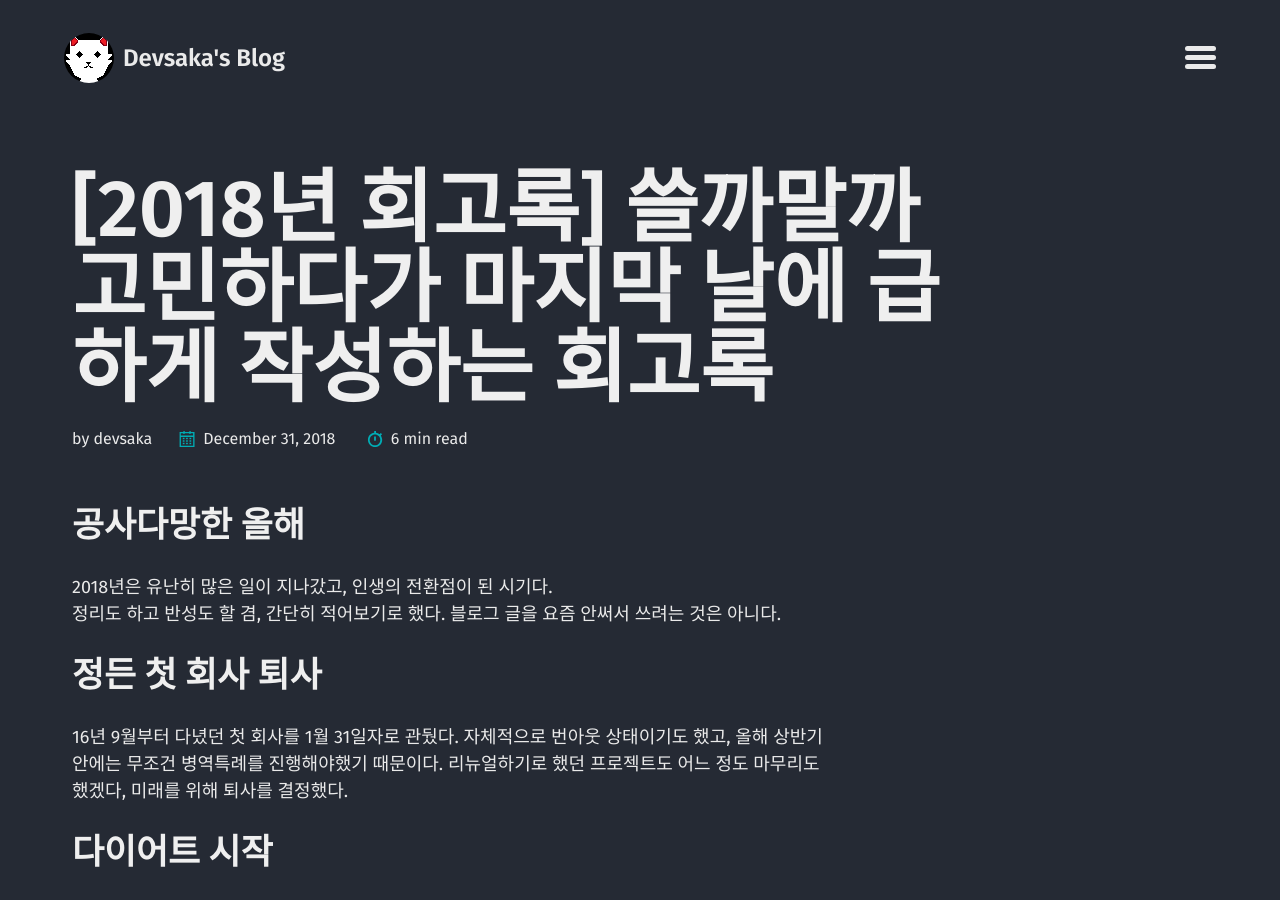
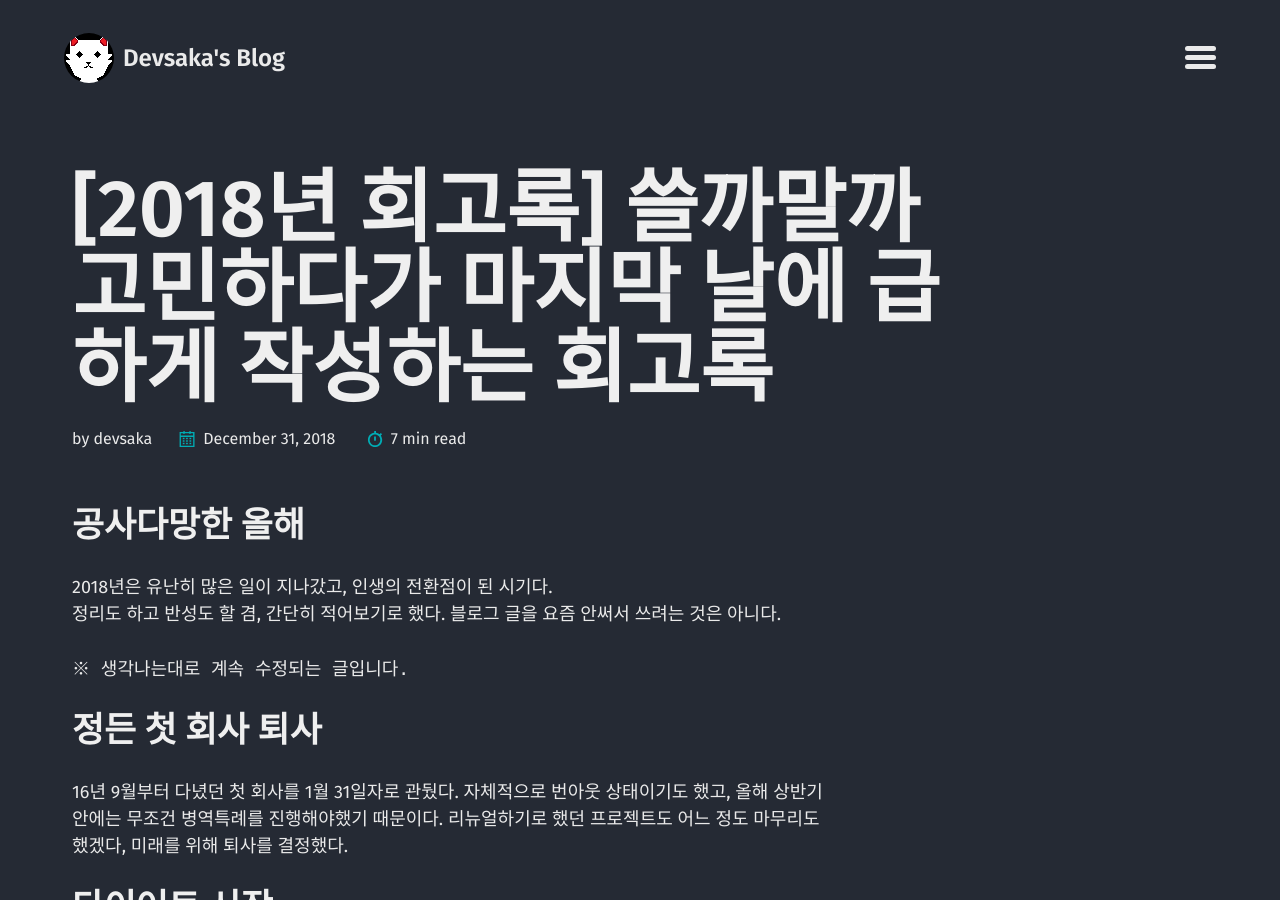
Before and after one commit to mmistakes/jekyll-theme-basically-basic, a Jekyll site: the page built from _posts/2018-12-31-year-end-post.md, in a window 1280 px wide and 900 px high. Built offline with Jekyll 4.4.1, drawn with Linux system fonts in a browser that asks for light colours; comment, search, counter and statistics services are not loaded.

Commit message:
Update 2018-12-31-year-end-post.md

```diff
--- a/_posts/2018-12-31-year-end-post.md
+++ b/_posts/2018-12-31-year-end-post.md
@@ -12,6 +12,8 @@ cover:
 
 ## 공사다망한 올해
 2018년은 유난히 많은 일이 지나갔고, 인생의 전환점이 된 시기다.<br>정리도 하고 반성도 할 겸, 간단히 적어보기로 했다. 블로그 글을 요즘 안써서 쓰려는 것은 아니다.
+
+`※ 생각나는대로 계속 수정되는 글입니다.`
 
 ## 정든 첫 회사 퇴사
 16년 9월부터 다녔던 첫 회사를 1월 31일자로 관뒀다. 자체적으로 번아웃 상태이기도 했고, 올해 상반기 안에는 무조건 병역특례를 진행해야했기 때문이다. 리뉴얼하기로 했던 프로젝트도 어느 정도 마무리도 했겠다, 미래를 위해 퇴사를 결정했다.
```
